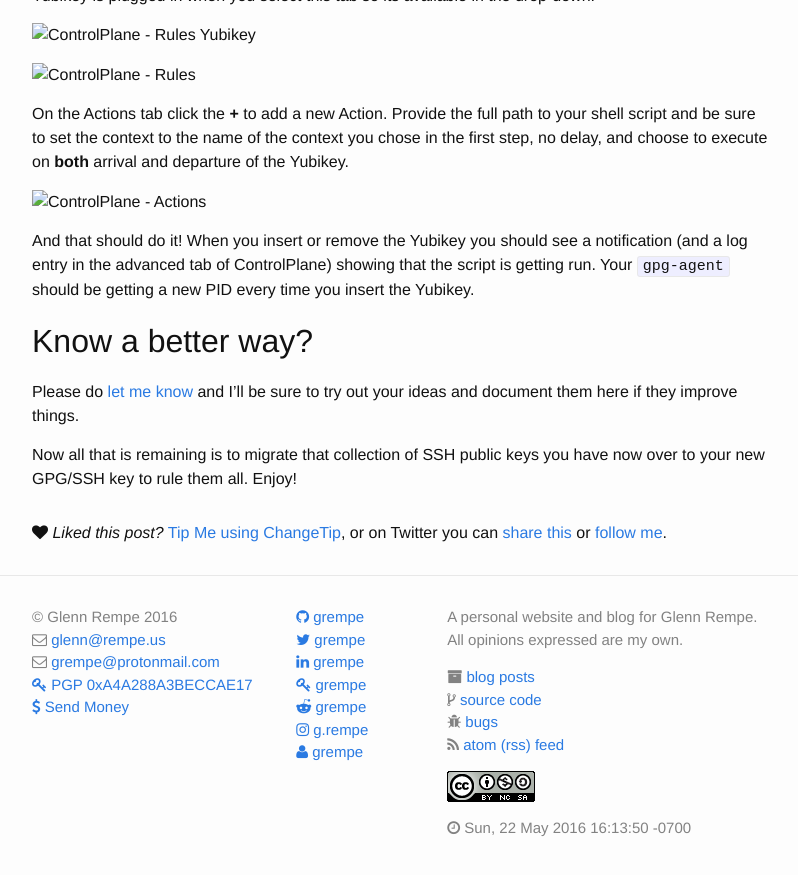
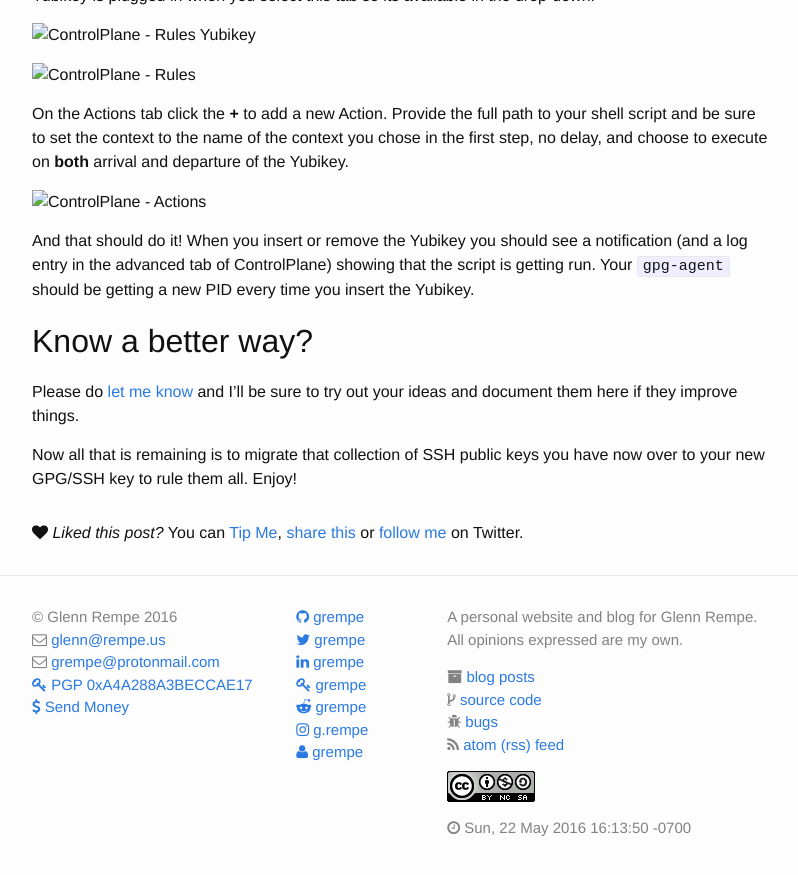
Before and after one commit to grempe/grempe.github.io, a Jekyll site: the page built from _posts/2016/2016-01-11-yubikey-gnupg-2-1-and-ssh.md, in a window 1280 px wide and 900 px high, scrolled down 3749 px. Shown: the top 875 px of the window, without its empty margins (238-1036 px from the left). Built offline with Jekyll 4.4.1, drawn with Linux system fonts in a browser that asks for light colours.

Commit message:
Update tip link in post footers

```diff
--- a/_includes/twitter_plug.html
+++ b/_includes/twitter_plug.html
@@ -1,5 +1,4 @@
 <span class="fa fa-heart"></span>&nbsp;<em>Liked this post?</em>
-<a href="http://grempe.tip.me" target="_blank">Tip Me using ChangeTip</a>,
-or on Twitter you can <a href="https://twitter.com/intent/tweet?url={{ site.url }}{{ page.url }}&text={{ page.title }}&via=grempe" target="_blank">
-  share this</a> or
-<a href="https://twitter.com/grempe" target="_blank">follow me</a>.
+You can <a href="/money/" target="_blank">Tip Me</a>,
+<a href="https://twitter.com/intent/tweet?url={{ site.url }}{{ page.url }}&text={{ page.title }}&via=grempe" target="_blank">share this</a> or
+<a href="https://twitter.com/grempe" target="_blank">follow me</a> on Twitter.
```
